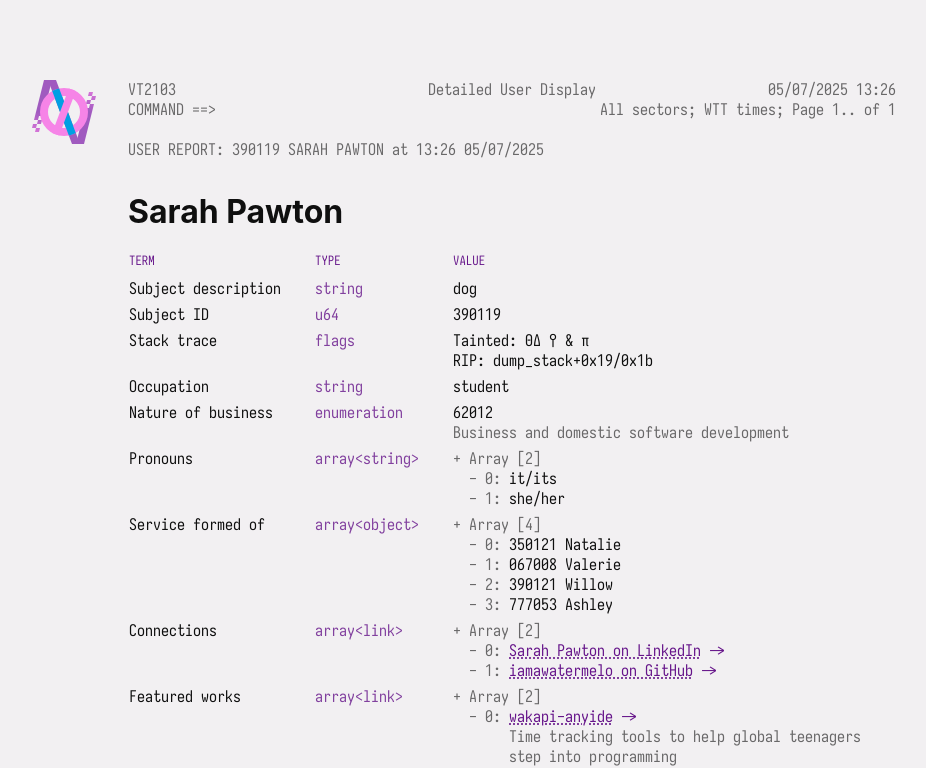
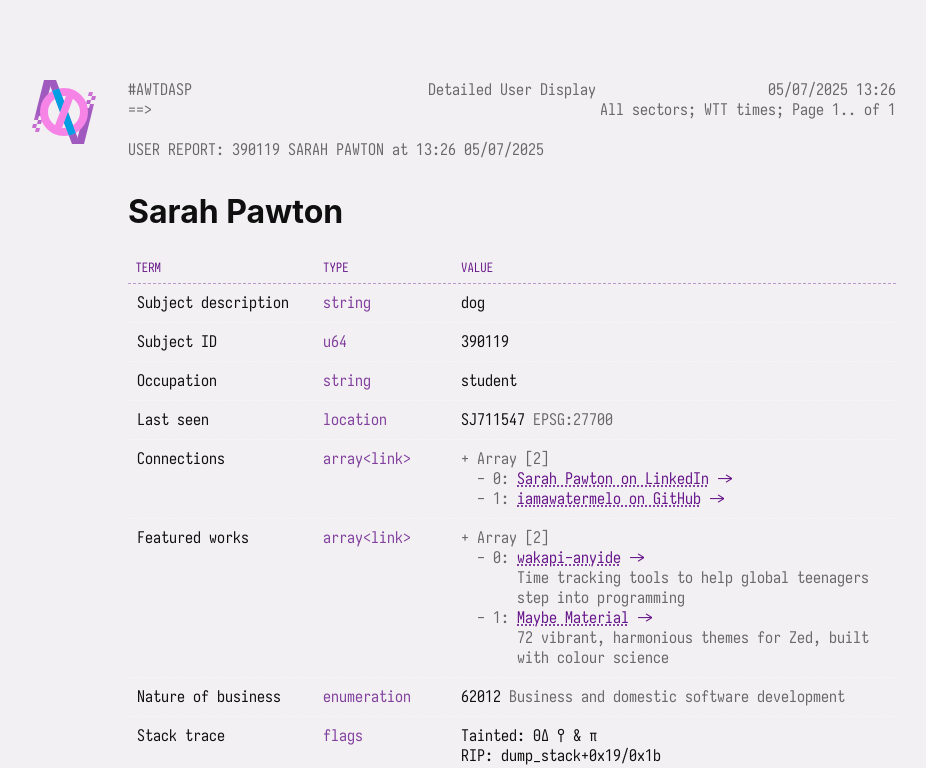
Before and after one commit to iamawatermelo/srh.dog, a SvelteKit app: page / in a window 1280 px wide. Shown: the top 768 px of the page, without its empty margins (128-1054 px from the left). Built offline with nearby package versions, Linux system fonts and the light colour scheme; a web font is replaced by a local one.

Commit message:
more css tweaks

```diff
--- a/src/routes/+page.svelte
+++ b/src/routes/+page.svelte
@@ -7,10 +7,10 @@
         <Logo class="logo" aria-hidden="true" />
 
         <div class="term">
-            <div style="grid-area: 1 / 1 / 2 / 2">VT2103</div>
+            <div style="grid-area: 1 / 1 / 2 / 2">#AWTDASP</div>
             <div style="grid-area: 1 / 2 / 2 / 3; text-align: center;" class="mob-right">Detailed User Display</div>
             <div style="grid-area: 1 / 3 / 2 / 4; text-align: right;" class="mob-hide">05/07/2025&nbsp;13:26</div>
-            <div style="grid-area: 2 / 1 / 3 / 2" class="mob-hide" aria-hidden="true">COMMAND ==></div>
+            <div style="grid-area: 2 / 1 / 3 / 2" class="mob-hide" aria-hidden="true">==></div>
             <div style="grid-area: 2 / 2 / 3 / 4; text-align: right;" class="mob-hide">
                 All sectors; WTT times; Page&nbsp;1..&nbsp;of&nbsp;1
             </div>
@@ -41,50 +41,14 @@
                 <td>390119</td>
             </tr>
             <tr>
-                <th scope="row">Stack trace</th>
-                <td class="type">flags</td>
-                <td>
-                    Tainted:
-                    <abbr title="theriantropy">&Theta;&Delta;</abbr>
-                    <abbr title="agender">&#x26B2;</abbr>
-                    <abbr title="plural">&amp;</abbr>
-                    <abbr title="polyamorous">&pi;</abbr>
-                    <br />RIP: dump_stack+0x19/0x1b
-                </td>
-            </tr>
-            <tr>
                 <th scope="row">Occupation</th>
                 <td class="type">string</td>
                 <td>student</td>
             </tr>
             <tr>
-                <th scope="row">Nature of business</th>
-                <td class="type">enumeration</td>
-                <td
-                    >62012
-                    <div class="faint">Business and domestic software development</div></td>
-            </tr>
-            <tr>
-                <th scope="row">Pronouns</th>
-                <td class="type">array&lt;string&gt;</td>
-                <td>
-                    <ol>
-                        <li>it/its</li>
-                        <li>she/her</li>
-                    </ol>
-                </td>
-            </tr>
-            <tr>
-                <th scope="row">Service formed of</th>
-                <td class="type">array&lt;object&gt;</td>
-                <td>
-                    <ol>
-                        <li>350121 Natalie</li>
-                        <li>067008 Valerie</li>
-                        <li>390121 Willow</li>
-                        <li>777053 Ashley</li>
-                    </ol>
-                </td>
+                <th scope="row">Last seen</th>
+                <td class="type">location</td>
+                <td>SJ711547 <span class="aside faint">EPSG:27700</span></td>
             </tr>
             <tr>
                 <th scope="row">Connections</th>
@@ -113,6 +77,47 @@
                             <a href="https://github.com/iamawatermelo/maybe-material">Maybe Material</a><br />
                             <div class="faint">72 vibrant, harmonious themes for Zed, built with colour science</div>
                         </li>
+                    </ol>
+                </td>
+            </tr>
+            <tr>
+                <th scope="row">Nature of business</th>
+                <td class="type">enumeration</td>
+                <td>
+                    62012 <span class="aside faint">Business and domestic software development</span>
+                </td>
+            </tr>
+            <tr>
+                <th scope="row">Stack trace</th>
+                <td class="type">flags</td>
+                <td>
+                    Tainted:
+                    <abbr title="theriantropy">&Theta;&Delta;</abbr>
+                    <abbr title="agender">&#x26B2;</abbr>
+                    <abbr title="plural">&amp;</abbr>
+                    <abbr title="polyamorous">&pi;</abbr>
+                    <br />RIP: dump_stack+0x19/0x1b
+                </td>
+            </tr>
+            <tr>
+                <th scope="row">Pronouns</th>
+                <td class="type">array&lt;string&gt;</td>
+                <td>
+                    <ol>
+                        <li>it/its</li>
+                        <li>she/her</li>
+                    </ol>
+                </td>
+            </tr>
+            <tr>
+                <th scope="row">Formed of</th>
+                <td class="type">array&lt;object&gt;</td>
+                <td>
+                    <ol>
+                        <li>350121 Natalie</li>
+                        <li>067008 Valerie</li>
+                        <li>390121 Willow</li>
+                        <li>777053 Ashley</li>
                     </ol>
                 </td>
             </tr>
@@ -226,7 +231,7 @@
         display: grid;
         grid-auto-flow: row;
         grid-template-columns: max-content max-content 1fr;
-        gap: 0.5em;
+        column-gap: 2em;
 
         font-family: 'Iosevka', monospace;
         font-feature-settings: 'ss20';
@@ -244,14 +249,20 @@
             color: var(--accent);
             font-size: 0.8em;
             text-transform: uppercase;
+
+            tr {
+                padding: 0.5em;
+
+                border-bottom: 1px dashed color-mix(in srgb, var(--accent), transparent 60%);
+            }
         }
 
-        tbody {
-            gap: 0.25em;
-        }
+        tbody tr {
+            padding: 0.5em;
 
-        tr {
-            gap: 2rem;
+            &:not(:last-child) {
+                border-bottom: 1px dashed #ffffff55;
+            }
         }
 
         th {
@@ -260,6 +271,10 @@
 
         .faint {
             opacity: 0.6;
+        }
+
+        .aside {
+            display: inline-block;
         }
 
         .type {
@@ -312,7 +327,6 @@
         table {
             grid-template-columns: 1fr min-content;
             grid-auto-flow: column;
-            gap: 1em;
 
             thead,
             tbody,
@@ -320,8 +334,8 @@
                 grid-column: 1 / 3;
             }
 
-            tbody {
-                gap: 2em;
+            thead tr, tbody tr {
+                padding: 1em 0.5em;
             }
 
             tr {
```
